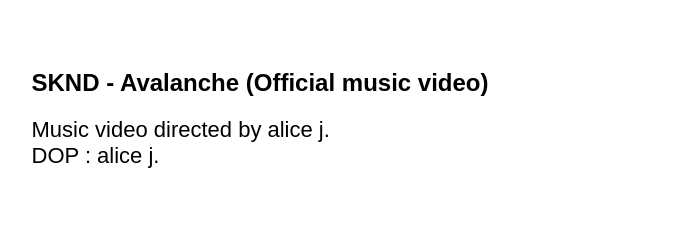
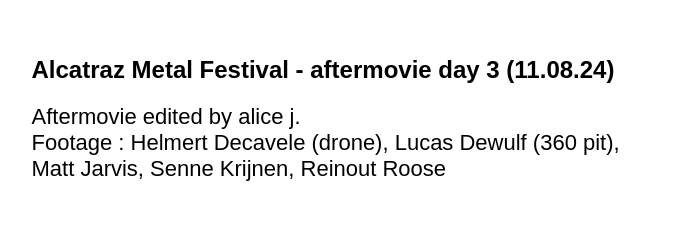
Before and after one commit to Tim-jn/alice-videography, a React (Create React App) app: page /work in a window 1280 px wide. Shown: the part 886-1118 px from the top of the page, without its empty margins (561-1244 px from the left). Built offline with nearby package versions, Linux system fonts and the light colour scheme; grey boxes are pictures that could not be loaded; a web font is replaced by a local one.

Commit message:
Update work.js

```diff
--- a/src/data/work.js
+++ b/src/data/work.js
@@ -120,7 +120,16 @@
     ],
   },
   {
-    id: 14,
+       id: 14,
+    title: "Alcatraz Metal Festival - aftermovie day 3 (11.08.24)",
+    url: "https://youtube.com/shorts/d6ul1rMYD-8",
+    text: [
+      "Aftermovie edited by alice j.",
+      "Footage : Helmert Decavele (drone), Lucas Dewulf (360 pit), Matt Jarvis, Senne Krijnen, Reinout Roose",
+    ],
+  },
+  {
+    id: 15,
     title: "You Nervous? - Trapped Inside (Official music video)",
     url: "https://www.youtube.com/embed/p-8xAOyX5tU?si=vnIsy-W8lLzX-lu_",
     text: [
```
